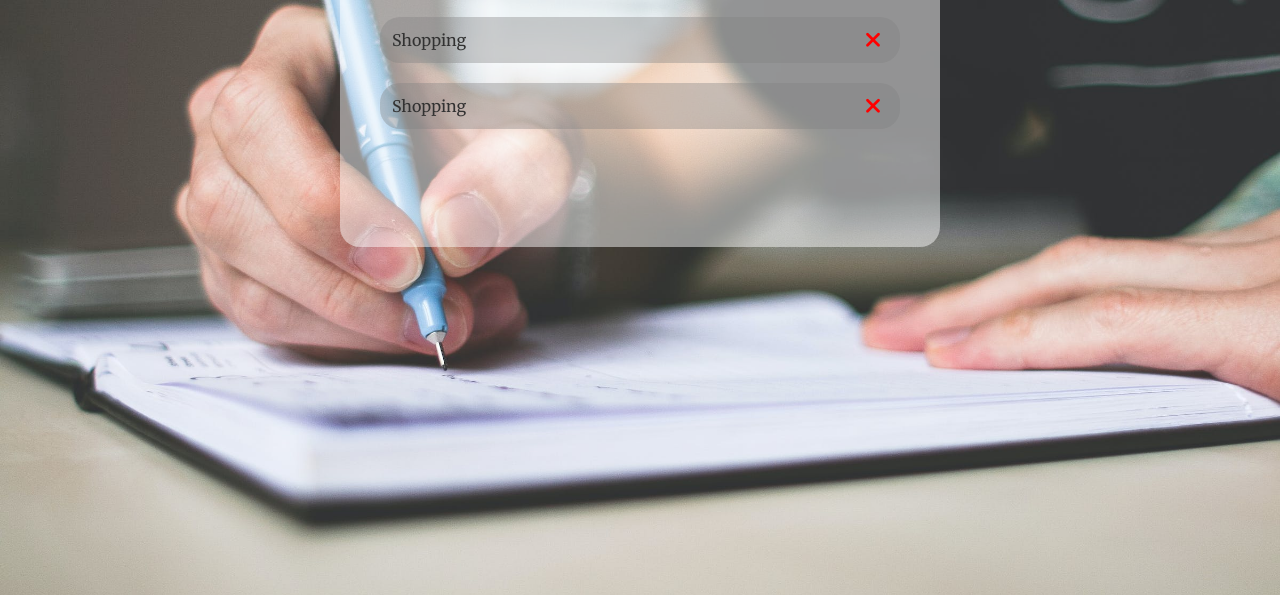
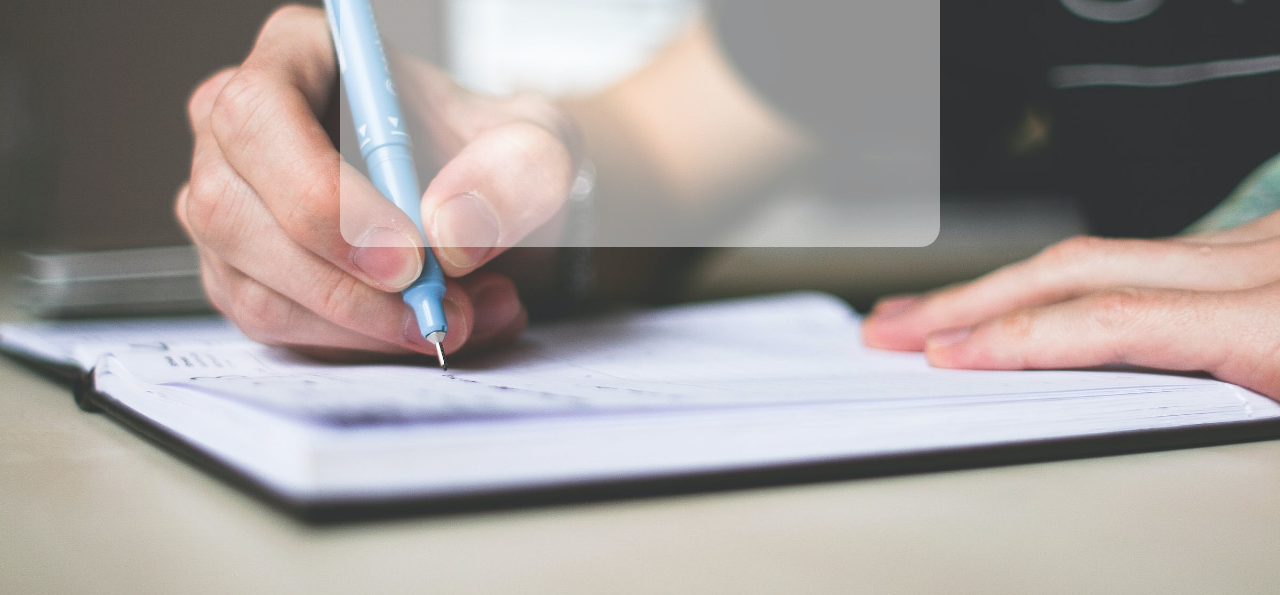
Before and after one commit to FlyBoy1998/to-do-list, a plain HTML site: page index.html in a window 1280 px wide. Shown: the part 205-800 px from the top of the page. Drawn offline with Linux system fonts and the light colour scheme.

Commit message:
remove list items

```diff
--- a/index.html
+++ b/index.html
@@ -24,14 +24,6 @@
         </form>
         <div class="to-do-list-items">
             <ul id="list-container">
-                <li class="list-task">
-                    <p class="list-text">Shopping</p>
-                    <button class="remove-task-btn"><i class="fa-solid fa-xmark"></i></button>
-                </li>
-                <li class="list-task">
-                    <p class="list-text">Shopping</p>
-                    <button class="remove-task-btn"><i class="fa-solid fa-xmark"></i></button>
-                </li>
             </ul>
         </div>
     </div>
```
